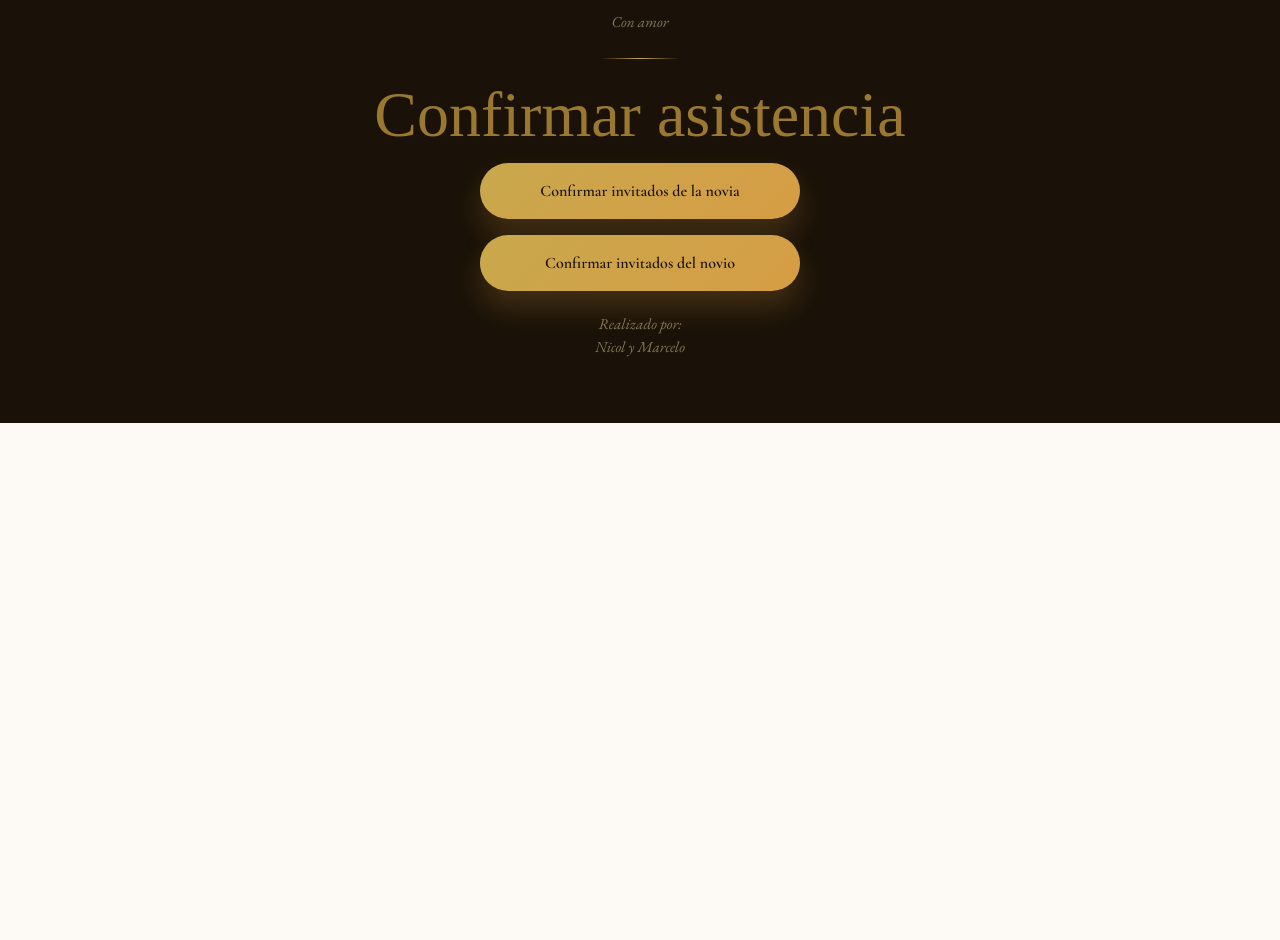
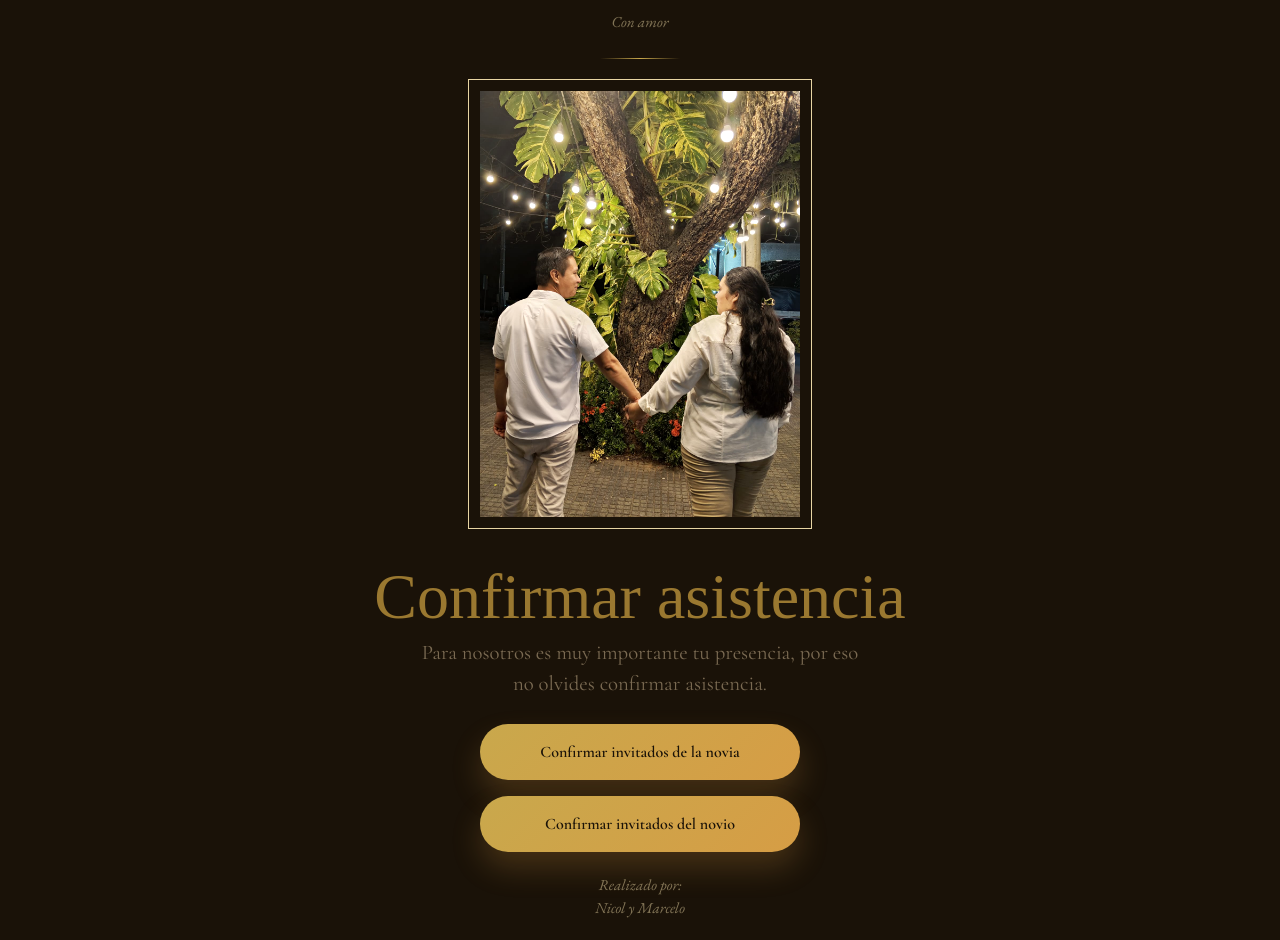
Before and after one commit to MarceloCamachh/bodaClaudia, a React (Vite) app: page / in a window 1280 px wide. Shown: the part 7520-8460 px from the top of the page. Before the commit the page ends 7987 px from the top, so only its background shows below. Built offline with nearby package versions, Linux system fonts and the light colour scheme; a web font is replaced by a local one.

Commit message:
foto final

```diff
--- a/src/wedding/WeddingPage.tsx
+++ b/src/wedding/WeddingPage.tsx
@@ -1,6 +1,7 @@
 import { useEffect, useRef, useState } from 'react'
 import fotoboda from '../assets/fotoboda.jpeg'
 import fotoinicio from '../assets/fotoinicio2.jpeg'
+import fotofinal from '../assets/fotofinal.jpeg'
 import iglesia from '../assets/iglesia.jpg'
 import rosas from '../assets/rosas.png'
 import brindis from '../assets/BRINDIS.png'
@@ -288,7 +289,11 @@ export function WeddingPage() {
         <span className="footer-ornament" />
         <p className="footer-small">Con amor</p>
         <span className="footer-ornament" />
+        <div className="couple-photo-wrap" style={{ margin: '2rem auto 3rem', maxWidth: '320px' }}>
+          <img src={fotofinal} alt="Claudia y Juan Carlos" />
+        </div>
         <p style={{ fontFamily: '"Mea Culpa", cursive', fontSize: 'clamp(3rem, 6vw, 4rem)', color: 'var(--gold-dark, #a37536)', margin: '1.5rem 0 0.5rem', fontWeight: 100, lineHeight: 1 }}>Confirmar asistencia</p>
+        <p style={{ fontFamily: '"Cormorant Garamond", serif', fontSize: '1.3rem', color: 'var(--text-light, #7a6246)', maxWidth: '460px', margin: '0.5rem auto 1.5rem', lineHeight: 1.5 }}>Para nosotros es muy importante tu presencia, por eso no olvides confirmar asistencia.</p>
         <div style={{ display: 'flex', flexDirection: 'column', gap: '1rem', alignItems: 'center', marginTop: '1rem' }}>
           <a
             className="whatsapp-button"
```
Also changed, not shown: src/assets/fotofinal.jpeg (added).
